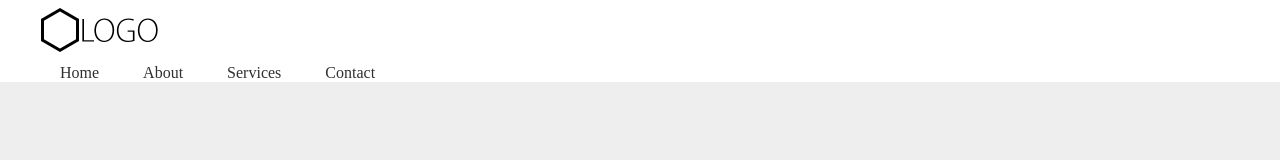
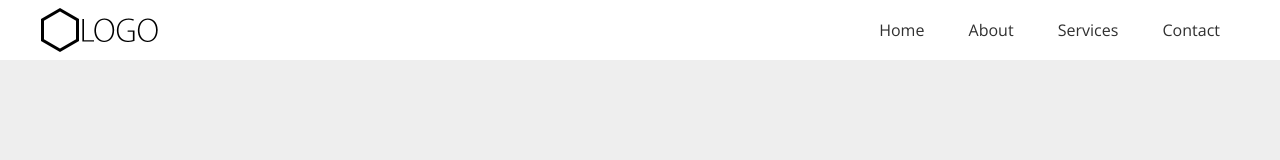
Before and after one commit to jw165057/SimpleWebsiteLayout, a plain HTML site: page index.html in a window 1280 px wide. Drawn offline with nearby package versions, Linux system fonts and the light colour scheme.

Commit message:
Finished up the styling for the navigation bar on our website.

```diff
--- a/css/main.css
+++ b/css/main.css
@@ -1,6 +1,7 @@
 *{
     margin: 0;
     padding: 0;
+    font-family: 'Open Sans', sans-serif;
 }
 
 body{
@@ -16,8 +17,19 @@ body{
     background: #fff;
 }
 
+.tm-header::after{
+    content: " ";
+    clear: both;
+    display: block;
+    visibility: none;
+}
+
+.tm-logo{
+    float: left;
+}
+
 .tm-nav{
-
+    float: right;
 }
 
 .tm-nav ul li{
@@ -28,4 +40,9 @@ body{
     padding: 10px 20px;
     text-decoration: none;
     color: #303030;
+    line-height: 60px;
 }
+
+.tm-nav ul li a:hover{
+    color: #3e99ff;
+}
--- a/index.html
+++ b/index.html
@@ -3,12 +3,13 @@
 <head>
     <title>Semantic tags for the layout</title>
     <link rel="stylesheet" type="text/css" href="css/main.css">
+    <link href="https://fonts.googleapis.com/css?family=Open+Sans" rel="stylesheet">
 </head>
 <body>
 
     <header class="tm-header">
         <div class="tm-container">
-            <img src="images/logo.png" alt="logo" width="120">
+            <img src="images/logo.png" alt="logo" width="120" class="tm-logo">
             <nav class="tm-nav">
                 <ul>
                     <li><a href="#">Home</a></li>
```
